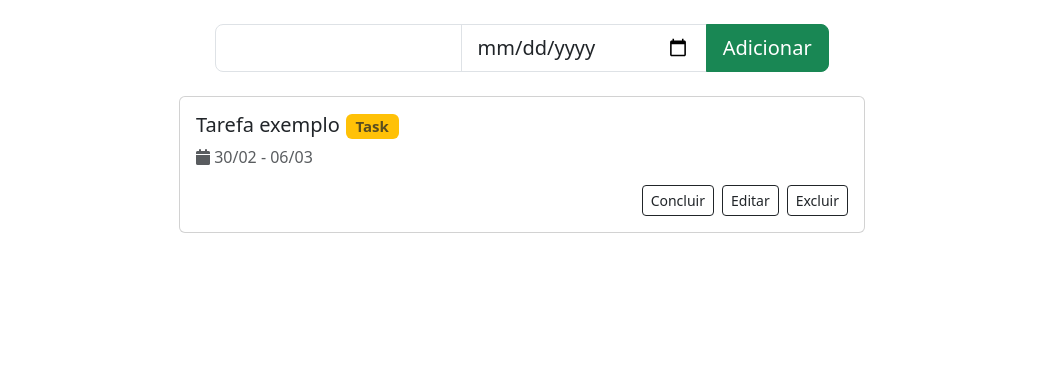
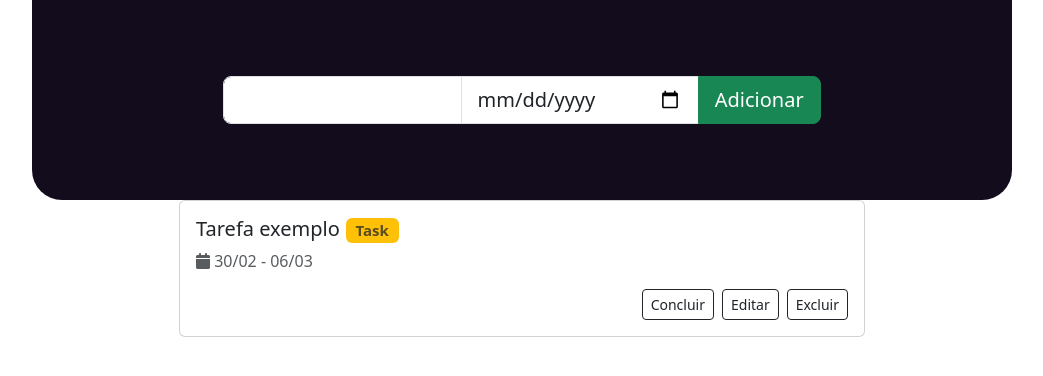
Before and after one commit to thesckurtt/react-task-app, a React (Vite) app: page / in a window 1280 px wide. Shown: the top 376 px of the page, without its empty margins (118-1161 px from the left). Built offline with nearby package versions, Linux system fonts and the light colour scheme.

Commit message:
Update style.css

```diff
--- a/public/css/style.css
+++ b/public/css/style.css
@@ -13,3 +13,23 @@ input:focus{
   border-color: #1f1f1f5e !important;
   box-shadow: 0 0 0 .25rem rgba(13, 109, 253, 0) !important;
 }
+.header-search{
+  display: flex;
+  justify-content: center;
+  align-items: center;
+  min-height: 200px;
+  width: 100%;
+  background-color: #130c1d;
+  border-bottom-right-radius: 30px;
+  border-bottom-left-radius: 30px;
+}
+.header-search > div{
+  width: 100%;
+}
+
+.info-section{
+  padding: 20px;
+  margin-bottom: 25px;
+  /* border-top: 1px dashed #00000050; */
+  border-bottom: 1px dashed #00000050;
+}
```
